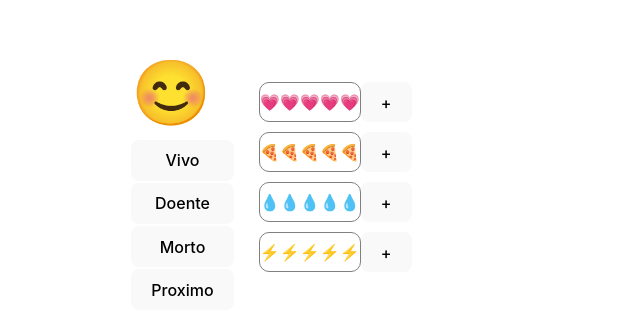
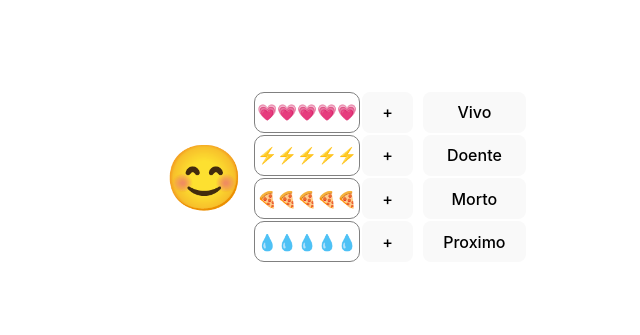
Before and after one commit to ufjf-dcc207/ufjf-dcc207-2024-3-a-atv06-C9BrenoFR, a React (Vite) app: page / in a window 1280 px wide. Shown: the part 223-558 px from the top of the page, without its empty margins (295-935 px from the left). Built offline with nearby package versions, Linux system fonts and the light colour scheme.

Commit message:
Altera Ultilização de componentes, para usar emojiBar junto com o emoji

```diff
--- a/src/App.tsx
+++ b/src/App.tsx
@@ -1,19 +1,10 @@
 import './App.css'
 import Emoji from './Emoji'
-import EmojiBar from './EmojiBar'
 
 function App() {
 
   return (
-    <div className='app'>
     <Emoji/>
-    <div className='atributos'>
-      <EmojiBar emoji="💗"/>
-      <EmojiBar emoji="🍕"/>
-      <EmojiBar emoji="💧"/>
-      <EmojiBar emoji="⚡"/>
-    </div>
-    </div>
   )
 }
 
--- a/src/Emoji.css
+++ b/src/Emoji.css
@@ -1,5 +1,10 @@
 .emoji{
 
+    display: flex;
+    flex-direction: row;
+    align-items: center;
+    justify-content: center;
+    gap: 10px;
     .situacao{
         font-size: 4em;
     }
--- a/src/Emoji.tsx
+++ b/src/Emoji.tsx
@@ -1,5 +1,6 @@
 import { useState } from "react";
 import "./Emoji.css"
+import EmojiBar from "./EmojiBar";
 
 const EMOJIS = new Map<string, string>(
     [
@@ -38,6 +39,12 @@ export default function Emoji(){
     <div className="emoji">
         <div className="situacao">{EMOJIS.get(situacao) || "🫥"}</div>
         <div className="acoes">
+            <EmojiBar emoji="💗"/>
+            <EmojiBar emoji="⚡"/>
+            <EmojiBar emoji="🍕"/>
+            <EmojiBar emoji="💧"/>
+        </div>
+        <div className="acoes">
             <button onClick={toHappy}>Vivo</button>
             <button onClick={toSick}>Doente</button>
             <button onClick={toDead}>Morto</button>
--- a/src/EmojiBar.css
+++ b/src/EmojiBar.css
@@ -1,8 +1,9 @@
 .emojiBar{
     display: flex;
     flex-direction: row;
-    width: 300px;
-    height: 40px;
+    width: fit-content;
+    height: fit-content;
+    gap: 2px;
 
     .bar{
         display: flex;
@@ -11,6 +12,7 @@
 
         border: 1px solid gray;
         border-radius: 10px;
+        padding: 2px;
 
         .barraInativo{
             display: flex;
```
